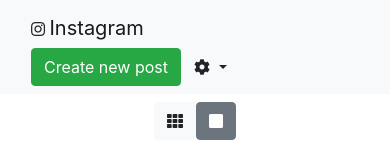
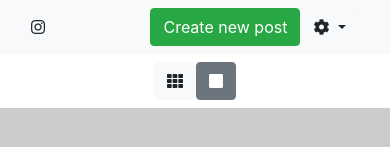
Before and after one commit to mmmrojas1993/Instagram_Bootstrap, a plain HTML site: page index.html in a window 390 px wide. Shown: the top 147 px of the page. Drawn offline with nearby package versions, Linux system fonts and the light colour scheme.

Commit message:
Resposive incluido

```diff
--- a/index.html
+++ b/index.html
@@ -29,7 +29,7 @@
         <div class="container">
             <span>
                 <i class="fab fa-instagram"></i>
-                <a class="navbar-brand">Instagram</a>
+                <a class="d-none d-sm-none d-md-inline navbar-brand">Instagram</a>
             </span>
             <span class="form-inline">
                 <button type="button" class="btn btn-success" data-toggle="modal" data-target="#exampleModal">
```
